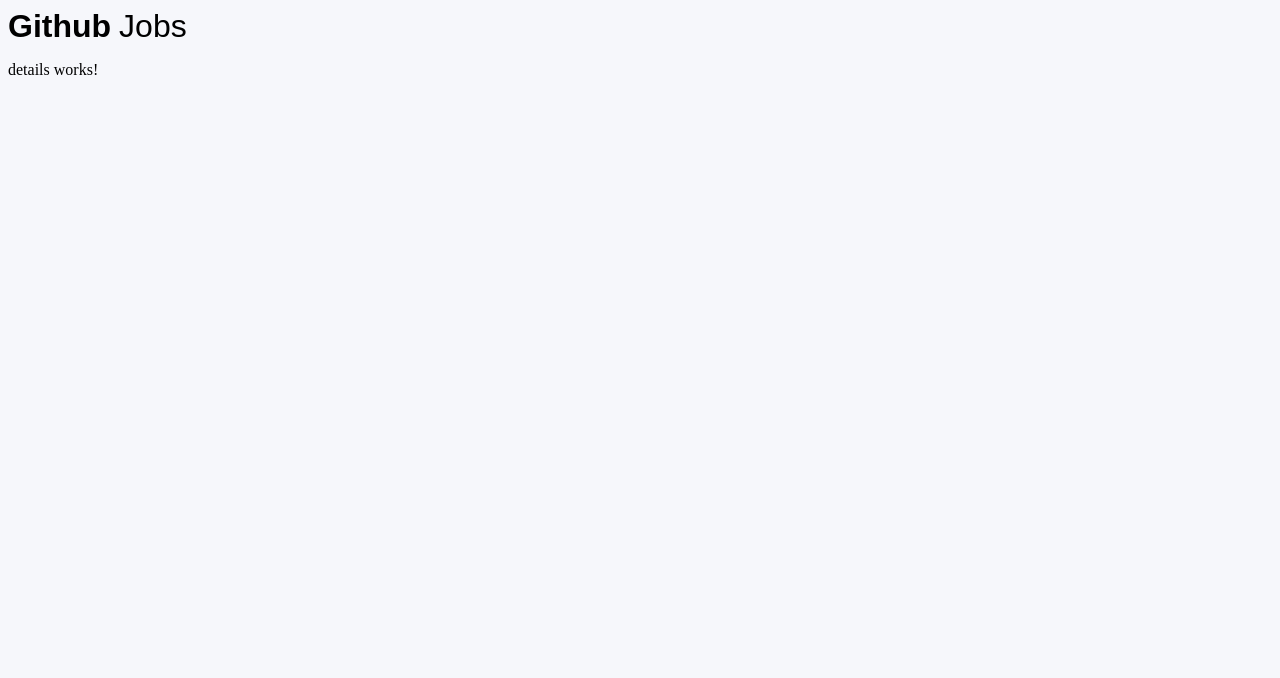
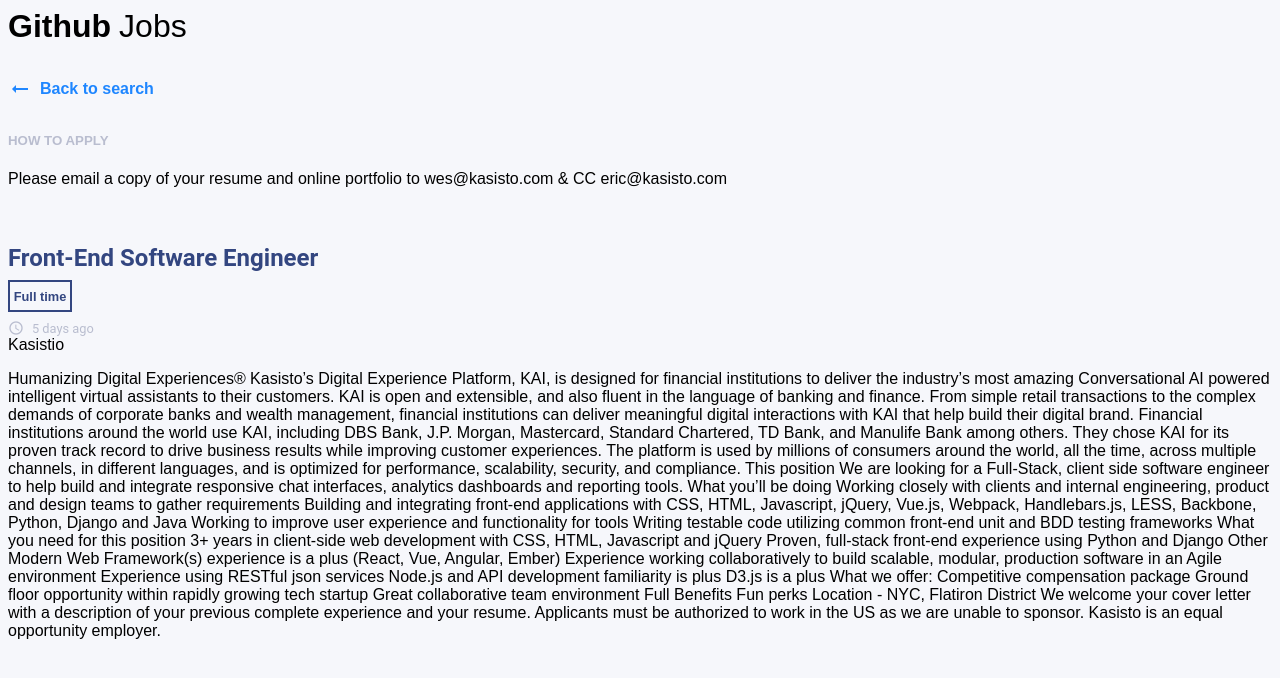
Before and after one commit to mateuszfranke/github-jobs, an Angular app: page /details/1 in a window 1280 px wide. Shown: the top 678 px of the page. Built offline with nearby package versions, Linux system fonts and the light colour scheme.

Commit message:
working on details

```diff
--- a/src/app/details/details.component.html
+++ b/src/app/details/details.component.html
@@ -1 +1,39 @@
-<p>details works!</p>
+<link rel="stylesheet" href="details.component.scss">
+<section class="grid">
+  <div>
+    <div routerLink="/" class="back"><i class="material-icons arrow">arrow_right_alt</i><p>Back to search</p></div>
+
+    <h5>HOW TO APPLY</h5>
+    <p>Please email a copy of your resume and online portfolio to wes@kasisto.com & CC eric@kasisto.com</p>
+  </div>
+  <div>
+    <h2>Front-End Software Engineer</h2>
+    <div class="company--job-time">Full time</div>
+    <div class="flex-1 flex-item"><i class="material-icons icon">access_time</i>5 days ago</div>
+
+    <div>Kasistio</div>
+    <p>Humanizing Digital Experiences®
+
+      Kasisto’s Digital Experience Platform, KAI, is designed for financial institutions to deliver the industry’s most amazing Conversational AI powered intelligent virtual assistants to their customers. KAI is open and extensible, and also fluent in the language of banking and finance. From simple retail transactions to the complex demands of corporate banks and wealth management, financial institutions can deliver meaningful digital interactions with KAI that help build their digital brand.
+
+      Financial institutions around the world use KAI, including DBS Bank, J.P. Morgan, Mastercard, Standard Chartered, TD Bank, and Manulife Bank among others. They chose KAI for its proven track record to drive business results while improving customer experiences. The platform is used by millions of consumers around the world, all the time, across multiple channels, in different languages, and is optimized for performance, scalability, security, and compliance.
+
+      This position
+
+      We are looking for a Full-Stack, client side software engineer to help build and integrate responsive chat interfaces, analytics dashboards and reporting tools.
+
+      What you’ll be doing
+
+      Working closely with clients and internal engineering, product and design teams to gather requirements Building and integrating front-end applications with CSS, HTML, Javascript, jQuery, Vue.js, Webpack, Handlebars.js, LESS, Backbone, Python, Django and Java Working to improve user experience and functionality for tools Writing testable code utilizing common front-end unit and BDD testing frameworks What you need for this position
+
+      3+ years in client-side web development with CSS, HTML, Javascript and jQuery Proven, full-stack front-end experience using Python and Django Other Modern Web Framework(s) experience is a plus (React, Vue, Angular, Ember) Experience working collaboratively to build scalable, modular, production software in an Agile environment Experience using RESTful json services Node.js and API development familiarity is plus D3.js is a plus
+
+      What we offer:
+
+      Competitive compensation package Ground floor opportunity within rapidly growing tech startup Great collaborative team environment Full Benefits Fun perks
+
+      Location - NYC, Flatiron District
+
+      We welcome your cover letter with a description of your previous complete experience and your resume. Applicants must be authorized to work in the US as we are unable to sponsor. Kasisto is an equal opportunity employer.</p>
+  </div>
+</section>
--- a/src/app/details/details.component.scss
+++ b/src/app/details/details.component.scss
@@ -0,0 +1,78 @@
+@import "../variabels";
+
+.back{
+  color: $blue-1;
+  font-weight: 600;
+  display: flex;
+  justify-content: left;
+  align-items: center;
+  cursor: pointer;
+
+  margin: 2rem 0;
+
+  p{
+    margin: 0 0.5rem;
+    display: inline-block;
+  }
+}
+
+.arrow {
+  transform: rotate(180deg);
+
+}
+
+.grid{
+  display: grid;
+  grid-template-columns: 1fr;
+  grid-row-gap: 2rem;
+  font-family: 'Poppins', sans-serif;
+
+}
+
+
+h2{
+  color: $blue-2;
+  margin: 0.5rem 0;
+  font-family: 'Roboto', sans-serif;
+}
+
+h5{
+  color: $grey-1;
+}
+
+.company--job-time{
+  border: 2px solid $blue-2;
+  color: $blue-2;
+  width: 4rem;
+  height: 2rem;
+  display: grid;
+  justify-content: center;
+  align-items: center;
+  font-size: 0.8rem;
+  font-weight: 600;
+  margin: 0.5rem 0;
+}
+.flex{
+  display: flex;
+
+  color: $grey-1;
+}
+.flex-1{
+  display: flex;
+  justify-content: left;
+  align-items: center;
+  font-size: 0.8rem;
+  color: $grey-1;
+  font-family: 'Roboto', sans-serif;
+
+}
+
+.flex-item{
+  margin-right: 2rem;
+}
+
+.icon {
+  margin: 0 0.5rem 0 0;
+  font-size: 1rem;
+
+}
```
